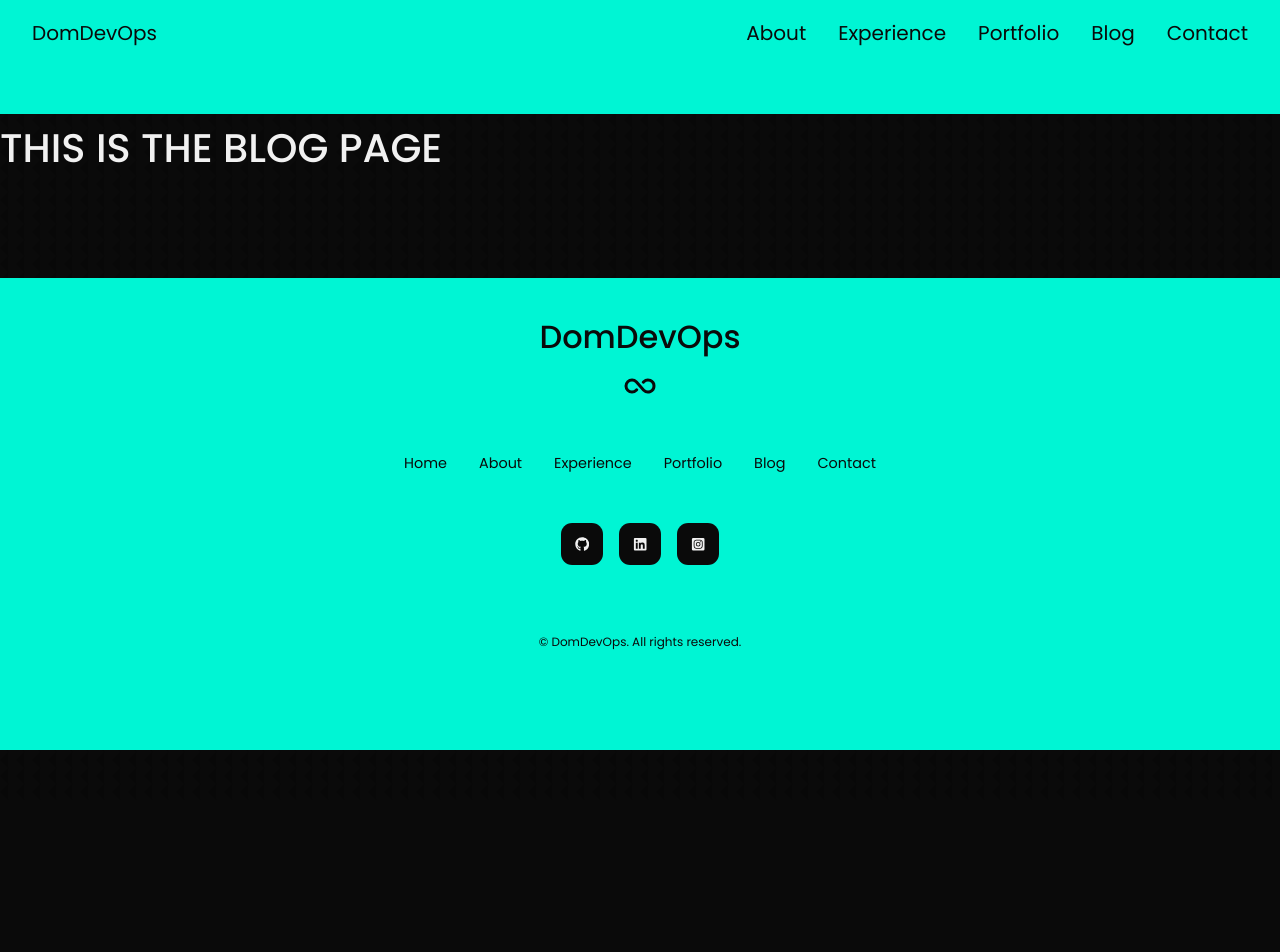
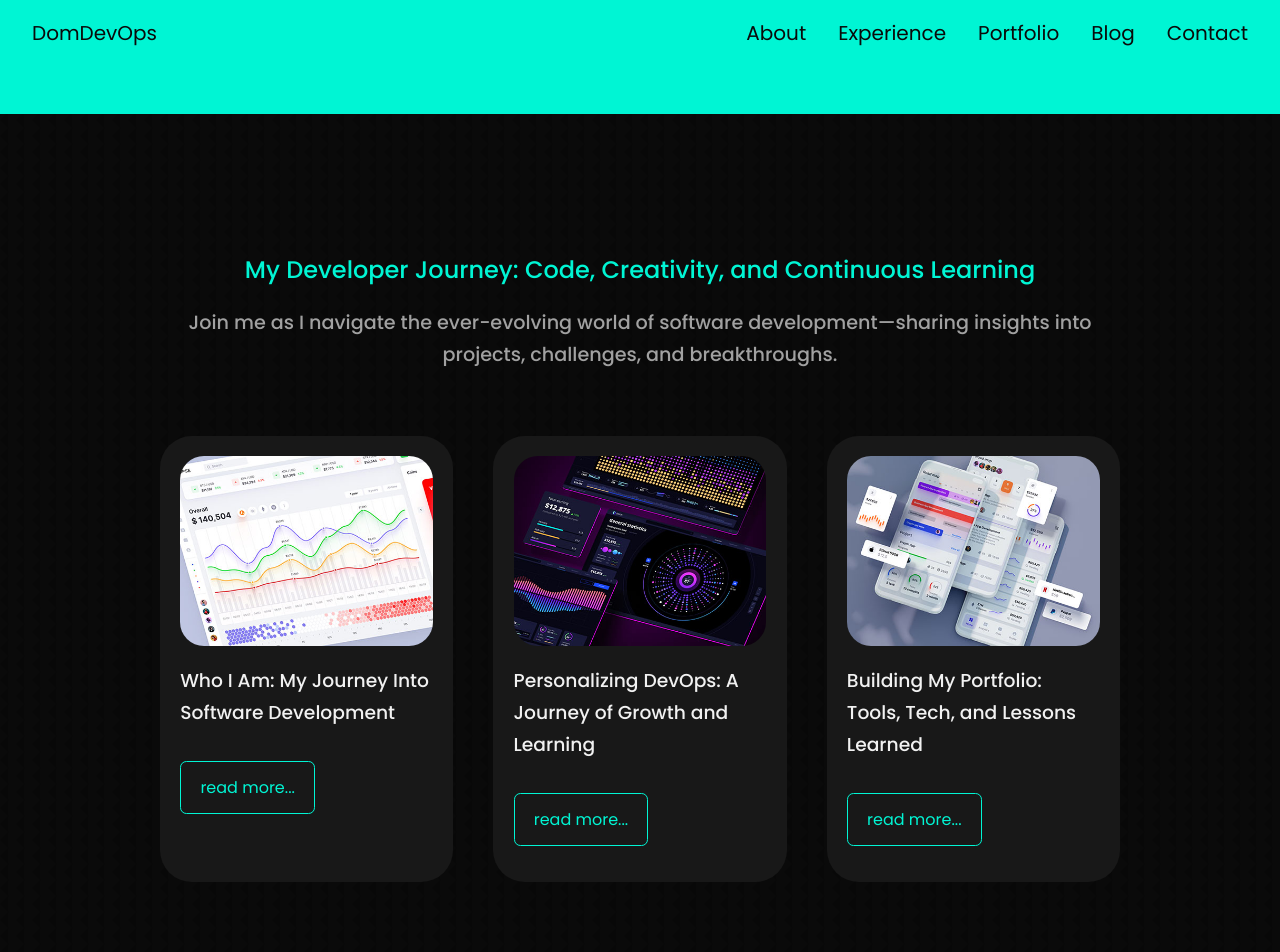
Before and after one commit to dedevez/domdevops-portfolio-1, a React (Create React App) app: page /blog in a window 1280 px wide. Shown: the top 952 px of the page. Before the commit the page ends 800 px from the top, so only its background shows below. Built offline with nearby package versions, Linux system fonts and the light colour scheme.

Commit message:
Blog page functionality
Set up blog page jsx and css

```diff
--- a/src/App.jsx
+++ b/src/App.jsx
@@ -1,8 +1,7 @@
 import React from 'react'
-import {BrowserRouter as Router, Routes, Route} from 'react-router-dom';
-import Header_Navbar from "./components/header_navbar/Header_Navbar";
-
-import Footer from "./components/footer/Footer";
+import {BrowserRouter as Router, Routes, Route, Navigate} from 'react-router-dom';
+import Layout from "./components/layout/Layout";
+import Home_Page from "./pages/home_page/Home_Page";
 import Portfolio_Page from "./pages/portfolio_page/Portfolio_Page";
 import Blog_Page from "./pages/blog_page/Blog_Page";
 
@@ -10,15 +9,30 @@ const App = () => {
     return (
         <Router>
             <Routes>
-                <Route path="/" element={
-                    <>
-                        <Header_Navbar/>
+                {/* Redirect root to Homepage */}
+                <Route path="/" element={<Navigate to={"/home"}/>}/>
 
-                        <Footer/>
-                    </>
+                {/* Home Page Route */}
+                <Route path="/home" element={
+                    <Layout>
+                        <Home_Page/>
+                    </Layout>
                 }/>
-                <Route path="/portfolio" element={<Portfolio_Page/>}/>
-                <Route path="/blog" element={<Blog_Page/>}/>
+
+                {/* Portfolio Page Route */}
+                <Route path="/portfolio" element={
+                    <Layout>
+                        <Portfolio_Page/>
+                    </Layout>
+                }/>
+
+                {/* Blog Page Route */}
+                <Route path="/blog" element={
+                    <Layout>
+                        <Blog_Page/>
+                    </Layout>
+                }/>
+
             </Routes>
         </Router>
     )
--- a/src/components/blog/Blog.jsx
+++ b/src/components/blog/Blog.jsx
@@ -20,40 +20,22 @@ const data = [
     {
         id: 1,
         image: IMG1,
-        title: 'Welcome to DomDevOps',
+        title: 'Who I Am: My Journey Into Software Development',
         summary: 'Lorem ipsum dolor sit amet, consectetur adipisicing elit. Amet aspernatur cumque dolor doloribus dolorum eaque eum explicabo fuga fugit, in nemo nihil optio quae quia saepe sequi sit totam. Placeat.'
 
     },
-    // {
-    //     id: 2,
-    //     image: AVTR2,
-    //     title: 'Blog Post - Jack of All Trades',
-    //     summary: 'Lorem ipsum dolor sit amet, consectetur adipisicing elit. Amet aspernatur cumque dolor doloribus dolorum eaque eum explicabo fuga fugit, in nemo nihil optio quae quia saepe sequi sit totam. Placeat.'
-    // },
-    // {
-    //     id: 3,
-    //     image: AVTR3,
-    //     title: 'Blog Post - Your First CI/CD Deployment',
-    //     summary: 'Lorem ipsum dolor sit amet, consectetur adipisicing elit. Amet aspernatur cumque dolor doloribus dolorum eaque eum explicabo fuga fugit, in nemo nihil optio quae quia saepe sequi sit totam. Placeat.'
-    // },
-    // {
-    //     id: 5,
-    //     image: AVTR4,
-    //     title: 'Blog Post - Building an LMS',
-    //     summary: 'Lorem ipsum dolor sit amet, consectetur adipisicing elit. Amet aspernatur cumque dolor doloribus dolorum eaque eum explicabo fuga fugit, in nemo nihil optio quae quia saepe sequi sit totam. Placeat.'
-    // },
-    // {
-    //     id: 6,
-    //     image: AVTR4,
-    //     title: 'Blog Post - Building... ',
-    //     summary: 'Lorem ipsum dolor sit amet, consectetur adipisicing elit. Amet aspernatur cumque dolor doloribus dolorum eaque eum explicabo fuga fugit, in nemo nihil optio quae quia saepe sequi sit totam. Placeat.'
-    // },
-    // {
-    //     id: 7,
-    //     image: AVTR4,
-    //     title: 'Blog Post - Building...',
-    //     summary: 'Lorem ipsum dolor sit amet, consectetur adipisicing elit. Amet aspernatur cumque dolor doloribus dolorum eaque eum explicabo fuga fugit, in nemo nihil optio quae quia saepe sequi sit totam. Placeat.'
-    // },
+    {
+        id: 2,
+        image: IMG1,
+        title: 'Personalizing DevOps: A Journey of Growth and Learning',
+        summary: 'Lorem ipsum dolor sit amet, consectetur adipisicing elit. Amet aspernatur cumque dolor doloribus dolorum eaque eum explicabo fuga fugit, in nemo nihil optio quae quia saepe sequi sit totam. Placeat.'
+    },
+    {
+        id: 3,
+        image: IMG1,
+        title: 'Building My Developer Portfolio: Tools, Tech, and Lessons Learned',
+        summary: 'Lorem ipsum dolor sit amet, consectetur adipisicing elit. Amet aspernatur cumque dolor doloribus dolorum eaque eum explicabo fuga fugit, in nemo nihil optio quae quia saepe sequi sit totam. Placeat.'
+    },
 ]
 const Blog = () => {
     return (
--- a/src/components/contact/contact.css
+++ b/src/components/contact/contact.css
@@ -30,6 +30,10 @@
     margin-bottom: 0.5rem;
 }
 
+.contact_option h5 {
+    font-size: .95rem;
+}
+
 .contact_option a {
     margin-top: 0.7rem;
     display: inline-block;
@@ -51,6 +55,7 @@ input, textarea {
     border: 2px solid var(--color-primary-variant);
     resize: none;
     color: var(--color-white);
+    font-family: 'Poppins', sans-serif;
 }
 
 
--- a/src/components/footer/Footer.jsx
+++ b/src/components/footer/Footer.jsx
@@ -9,13 +9,12 @@ const Footer = () => {
             <a href="#" className="footer_logo">DomDevOps<br/><PiInfinityBold/></a>
 
             <ul className="permalinks">
-                <li><a href="#">Home</a></li>
-                <li><a href="about">About</a></li>
-                <li><a href="#experience">Experience</a></li>
-                <li><a href="#portfolio">Portfolio</a></li>
-                <li><a href="#blog">Blog</a></li>
-                {/*<li><a href="#specialties">Focus</a></li>*/}
-                <li><a href="#contact">Contact</a></li>
+                <li><a href="home#">Home</a></li>
+                <li><a href="home#about">About</a></li>
+                <li><a href="home#experience">Experience</a></li>
+                <li><a href="home#portfolio">Portfolio</a></li>
+                <li><a href="home#blog">Blog</a></li>
+                <li><a href="home#contact">Contact</a></li>
             </ul>
 
             <div className="footer_socials">
--- a/src/components/specialties/Specialties.jsx
+++ b/src/components/specialties/Specialties.jsx
@@ -6,7 +6,7 @@ const Specialties = () => {
     return (
         <section id='specialties'>
             <h5>What I Specialize In</h5>
-            <h2>Focus</h2>
+            <h2>Capabilities</h2>
             <div className="container specialties_container">
                 <article className="specialty">
                     <div className="specialty_head">
--- a/src/index.css
+++ b/src/index.css
@@ -115,6 +115,10 @@ h1 {
     font-size: 2.5rem;
 }
 
+h5 {
+    font-size: 1.2rem;
+}
+
 section{
     margin-top: 8rem;
 }
--- a/src/pages/blog_page/Blog_Page.jsx
+++ b/src/pages/blog_page/Blog_Page.jsx
@@ -1,16 +1,64 @@
 import React from 'react'
 import './blog_page.css'
-import Header_Navbar from "../../components/header_navbar/Header_Navbar";
-import Footer from "../../components/footer/Footer";
+import IMG1 from "../../assets/portfolio1.jpg";
+import IMG2 from "../../assets/portfolio2.jpg";
+import IMG3 from "../../assets/portfolio3.jpg";
+import {Link} from "react-router-dom";
 
+const data = [
+    {
+        id: 1,
+        image: IMG1,
+        title: 'Who I Am: My Journey Into Software Development',
+        article: 'https://github.com',
+    },
+    {
+        id: 2,
+        image: IMG2,
+        title: 'Personalizing DevOps: A Journey of Growth and Learning',
+        article: 'https://github.com',
+    },
+    {
+        id: 3,
+        image: IMG3,
+        title: 'Building My Portfolio: Tools, Tech, and Lessons Learned',
+        article: 'https://github.com',
+    },
+
+]
 
 const Blog_Page = () => {
     return (
-        <>
-            <Header_Navbar/>
-            <h1>THIS IS THE BLOG PAGE</h1>
-            <Footer/>
-        </>
+
+        <section id='blog_page'>
+
+            <div className="container blog_header">
+                <h2>My Developer Journey: Code, Creativity, and Continuous Learning</h2>
+                <h5>Join me as I navigate the ever-evolving world of software development—sharing insights into
+                    projects, challenges, and breakthroughs.</h5>
+            </div>
+
+
+            <div className="container blog_page_container">
+                {
+                    data.map(({id, image, title, article}) => {
+                        return (
+                            <article key={id} className="blog_item">
+                                <div className="blog_item-image">
+                                    <img src={image} alt={title}/>
+                                </div>
+                                <h3>{title}</h3>
+                                <div className="blog_item-cta">
+                                    <a href={article} className="btn" target="_blank">read more...</a>
+                                </div>
+                            </article>
+                        )
+                    })
+                }
+
+            </div>
+        </section>
+
     )
 }
 export default Blog_Page
--- a/src/pages/blog_page/blog_page.css
+++ b/src/pages/blog_page/blog_page.css
@@ -0,0 +1,69 @@
+.blog_header{
+    padding: 0.5rem 1rem 4rem;
+}
+
+.blog_header > h5 {
+    text-align: center;
+    color: var(--color-light);
+}
+
+.blog_header > h2 {
+    text-align: center;
+    color: var(--color-primary);
+    margin-bottom: 1rem;
+}
+
+.blog_page_container {
+    display: grid;
+    grid-template-columns: repeat(3, 1fr);
+    gap: 2.5rem;
+}
+
+.blog_item {
+    background: var(--color-bg-variant);
+    padding: 1.2rem;
+    border-radius: 2rem;
+    border: 1px solid transparent;
+    transition: var(--transition);
+}
+
+.blog_item:hover {
+    border-color: var(--color-primary-variant);
+    background: transparent;
+}
+
+.blog_item-image {
+    border-radius: 1.5rem;
+    overflow: hidden;
+}
+
+.blog_item h3 {
+    margin: 1.2rem 0 2rem;
+}
+
+.blog_item-cta {
+    display: flex;
+    gap: 1rem;
+    margin-bottom: 1rem;
+}
+
+
+
+
+
+/* ================ MEDIA QUERIES (MEDIUM DEVICES) ================ */
+@media screen and (max-width: 1024px) {
+    .blog_page_container {
+        grid-template-columns: 1fr 1fr;
+        gap: 1.2rem;
+    }
+
+}
+
+/* ================ MEDIA QUERIES (SMALL DEVICES) ================ */
+@media screen and (max-width: 600px) {
+    .blog_page_container {
+        grid-template-columns: 1fr;
+        gap: 1rem;
+    }
+}
--- /dev/null
+++ b/src/pages/home_page/Home_Page.jsx
@@ -0,0 +1,26 @@
+import React from 'react';
+import Header from "../../components/header/Header";
+import Nav from "../../components/nav/Nav";
+import About from "../../components/about/About";
+import Experience from "../../components/experience/Experience";
+import Portfolio from "../../components/portfolio/Portfolio";
+import Blog from "../../components/blog/Blog";
+import Specialties from "../../components/specialties/Specialties";
+import Contact from "../../components/contact/Contact";
+
+const Home_Page = () => {
+    return (
+        <>
+            <Header/>
+            <Nav/>
+            <About/>
+            <Experience/>
+            <Portfolio/>
+            <Blog/>
+            <Specialties/>
+            <Contact/>
+        </>
+    )
+}
+
+export default Home_Page;
--- a/src/pages/portfolio_page/Portfolio_Page.jsx
+++ b/src/pages/portfolio_page/Portfolio_Page.jsx
@@ -1,14 +1,9 @@
 import React from 'react'
-import Header_Navbar from "../../components/header_navbar/Header_Navbar";
-import Footer from "../../components/footer/Footer";
 
 const Portfolio_Page = () => {
     return (
         <>
             <h1>THIS IS THE PORTFOLIO PAGE</h1>
-            <Header_Navbar/>
-            <h1>THIS IS THE PORTFOLIO PAGE</h1>
-            <Footer/>
         </>
     )
 }
```
Also changed, not shown: src/components/header_navbar/Header_Navbar.jsx (+6 -6 lines), src/pages/home_page/Home_page.jsx (deleted, +0 -26 lines).
